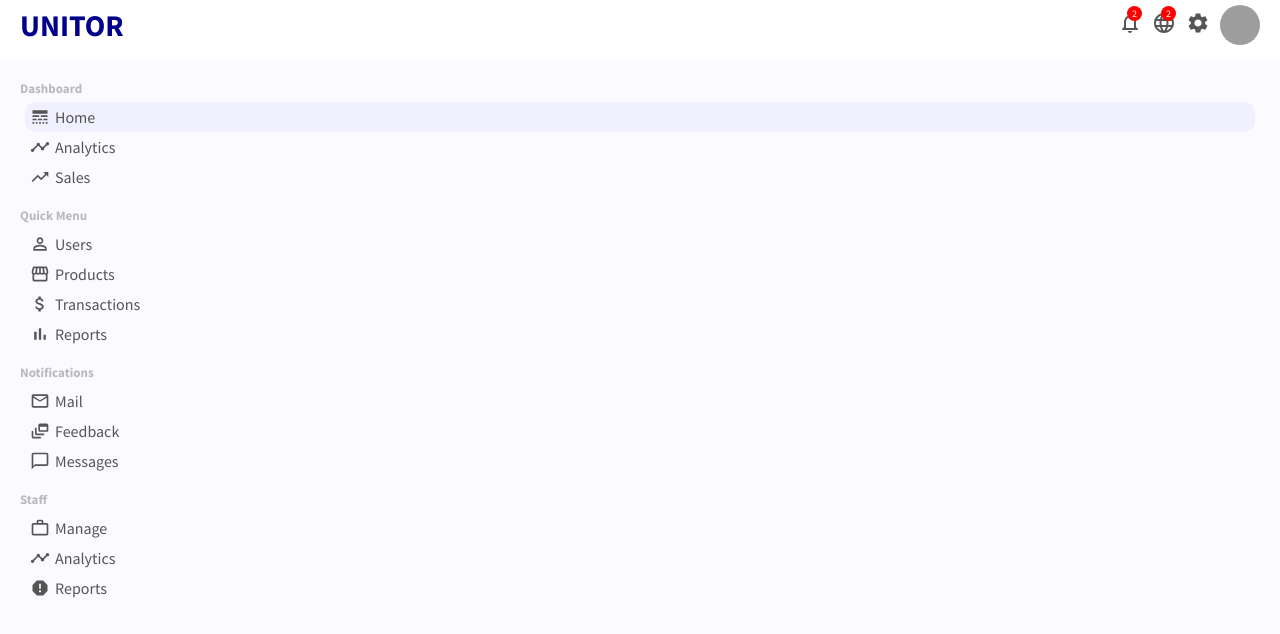
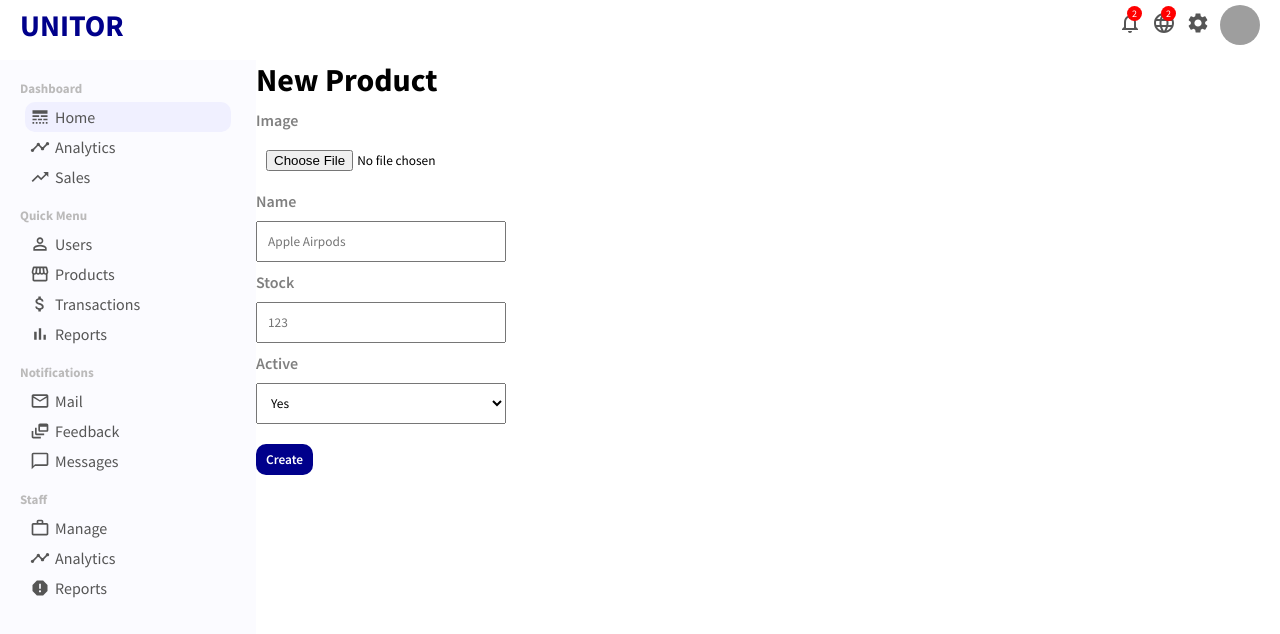
Before and after one commit to surajnarsale/unitor-admin-panel, a React (Create React App) app: page /newproduct in a window 1280 px wide. Shown: the top 634 px of the page. Built offline with nearby package versions, Linux system fonts and the light colour scheme; grey boxes are pictures that could not be loaded.

Commit message:
feat: add new-product page

```diff
--- a/src/pages/newProduct/NewProduct.jsx
+++ b/src/pages/newProduct/NewProduct.jsx
@@ -1,5 +1,31 @@
-import React from 'react';
+import './newProduct.css';
 
 export default function NewProduct() {
-	return <div></div>;
+	return (
+		<div className="newProduct">
+			<h1 className="addProductTitle">New Product</h1>
+			<form className="addProductForm">
+				<div className="addProductItem">
+					<label>Image</label>
+					<input type="file" id="file" />
+				</div>
+				<div className="addProductItem">
+					<label>Name</label>
+					<input type="text" placeholder="Apple Airpods" />
+				</div>
+				<div className="addProductItem">
+					<label>Stock</label>
+					<input type="text" placeholder="123" />
+				</div>
+				<div className="addProductItem">
+					<label>Active</label>
+					<select name="active" id="active">
+						<option value="yes">Yes</option>
+						<option value="no">No</option>
+					</select>
+				</div>
+				<button className="addProductButton">Create</button>
+			</form>
+		</div>
+	);
 }
--- a/src/pages/newProduct/newProduct.css
+++ b/src/pages/newProduct/newProduct.css
@@ -0,0 +1,39 @@
+.newProduct {
+	flex: 4;
+}
+
+.addProductForm {
+	margin-top: 10px;
+}
+
+.addProductItem {
+	width: 250px;
+	display: flex;
+	flex-direction: column;
+	margin-bottom: 10px;
+}
+
+.addProductItem > label {
+	color: gray;
+	font-weight: 600;
+	margin-bottom: 10px;
+}
+
+.addProductItem > input {
+	padding: 10px;
+}
+
+.addProductItem > select {
+	padding: 10px;
+}
+
+.addProductButton {
+	margin-top: 10px;
+	padding: 7px 10px;
+	border: none;
+	border-radius: 10px;
+	background-color: darkblue;
+	color: white;
+	font-weight: 600;
+	cursor: pointer;
+}
```
